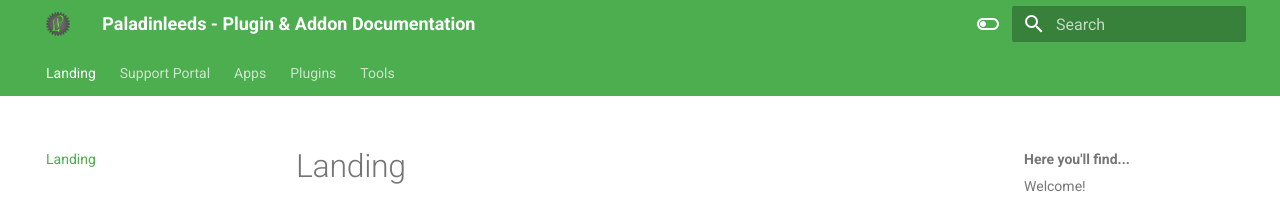
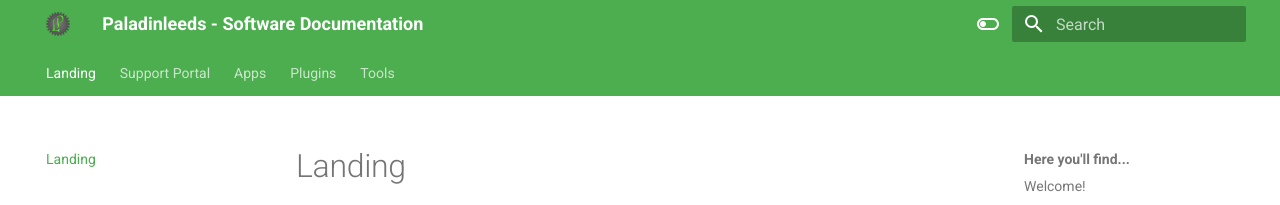
Before and after one commit to Paladinleeds/paladinleeds.github.io, an MkDocs documentation site: the page built from docs/index.md, in a window 1280 px wide. Shown: the top 205 px of the page. Built offline with MkDocs 1.6.1 and Material for MkDocs 9.7.7, drawn with Linux system fonts in a browser that asks for light colours; plug-ins that fetch from the network failed and are left out.

Commit message:
Renamed website to be about software documentation more generally rather than locked down to plugins and addons.

```diff
--- a/mkdocs.yml
+++ b/mkdocs.yml
@@ -1,4 +1,4 @@
-site_name: Paladinleeds - Plugin & Addon Documentation
+site_name: Paladinleeds - Software Documentation
 site_url: https://paladinleeds.github.io/
 theme:
   icon:
```
